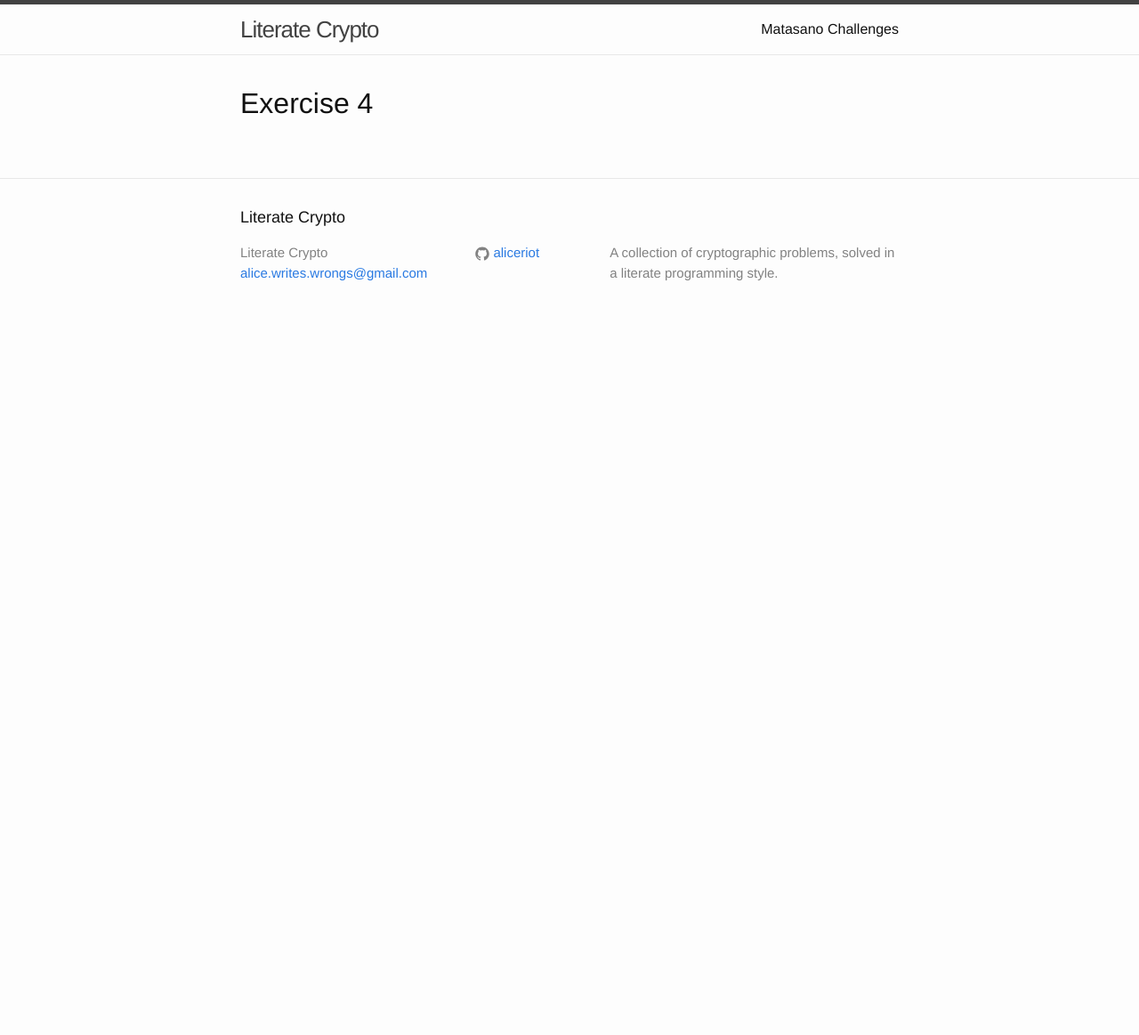
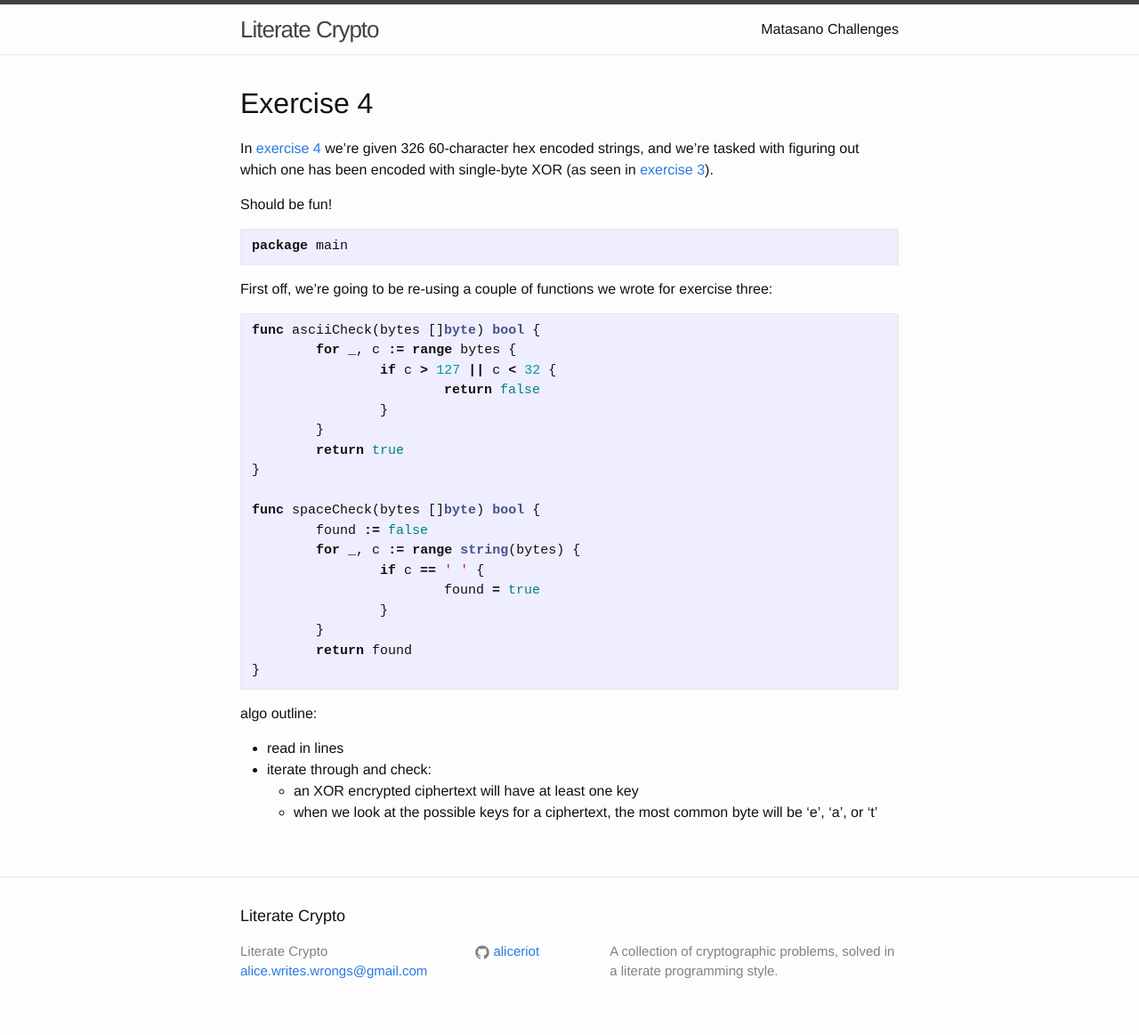
Before and after one commit to alicewriteswrongs/site, a Jekyll site: the page built from _matasano/ex04.md, in a window 1280 px wide. Shown: the whole page at 89% size. Built offline with Jekyll 4.4.1, drawn with Linux system fonts in a browser that asks for light colours; before the commit the page ends 900 px from its top, so only the background shows below that.

Commit message:
more stuffffffff

````diff
--- a/_matasano/ex04.md
+++ b/_matasano/ex04.md
@@ -4,3 +4,46 @@ title: "Exercise 4"
 ---
 
 # Exercise 4
+
+In [exercise 4](http://cryptopals.com/sets/1/challenges/4) we're given
+326 60-character hex encoded strings, and we're tasked with figuring out
+which one has been encoded with single-byte XOR (as seen in [exercise 3](/matasano/ex03.html)).
+
+Should be fun!
+
+```go
+package main
+```
+
+ First off, we're going to be re-using a couple of functions we wrote
+for exercise three:
+
+```go
+func asciiCheck(bytes []byte) bool {
+	for _, c := range bytes {
+		if c > 127 || c < 32 {
+			return false
+		}
+	}
+	return true
+}
+
+func spaceCheck(bytes []byte) bool {
+	found := false
+	for _, c := range string(bytes) {
+		if c == ' ' {
+			found = true
+		}
+	}
+	return found
+}
+```
+
+
+algo outline:
+
+- read in lines
+- iterate through and check:
+	- an XOR encrypted ciphertext will have at least one key
+	- when we look at the possible keys for a ciphertext, the most common
+	byte will be 'e', 'a', or 't'
````
